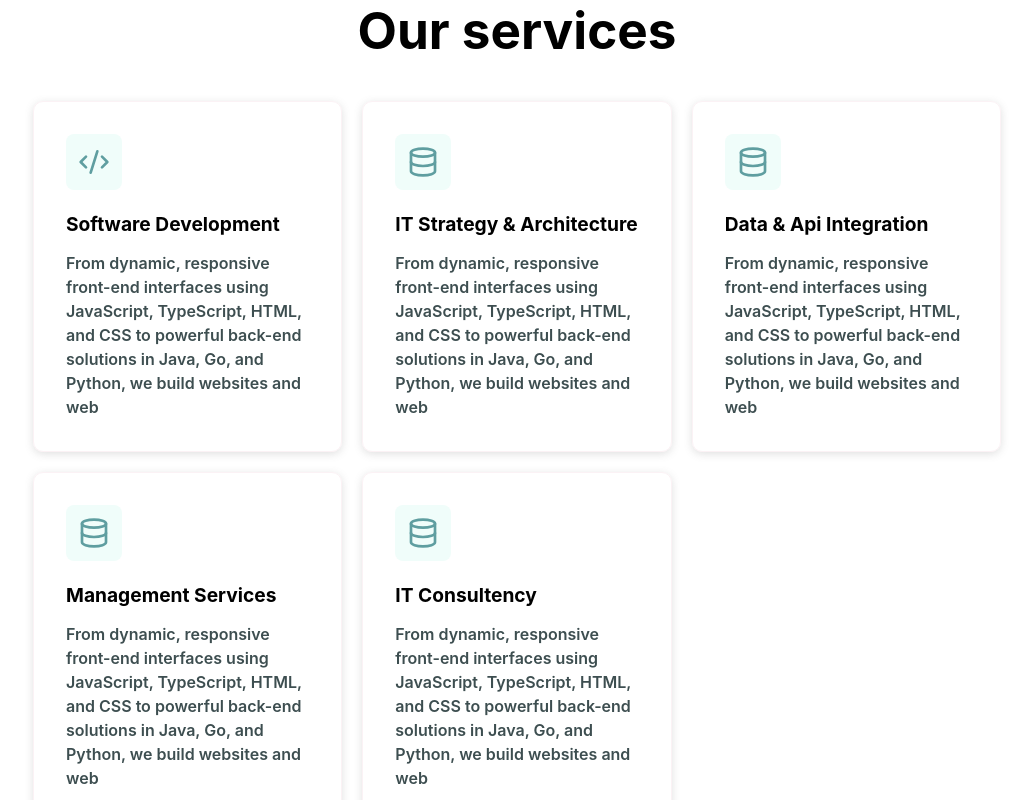
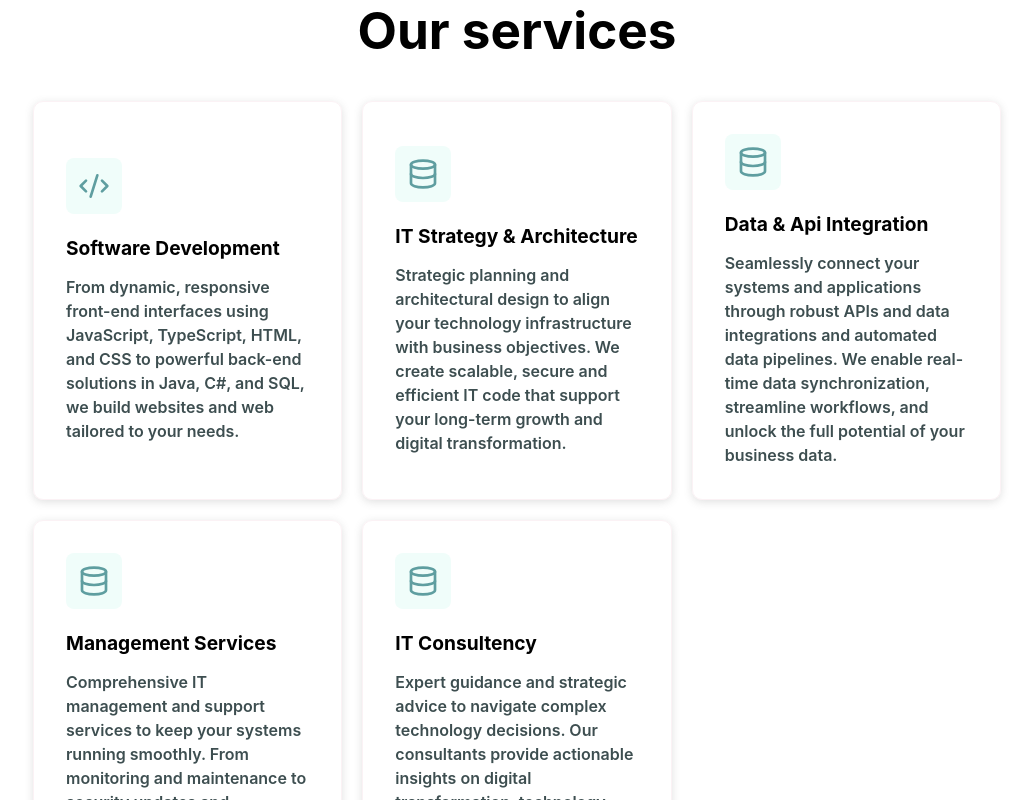
Before and after one commit to Semax-solutions/business-website, a React (Vite) app in the folder SemaxWeb/: page / in a window 1280 px wide. Shown: the part 920-1720 px from the top of the page, without its empty margins (123-1156 px from the left). Built offline with nearby package versions, Linux system fonts and the light colour scheme.

Commit message:
Added text for cards not sure yet.

```diff
--- a/SemaxWeb/src/view/page/HomePage.tsx
+++ b/SemaxWeb/src/view/page/HomePage.tsx
@@ -30,12 +30,11 @@ const HomePage = () => {
                 <div className={classes.container}>
                     <h1 style={{color: 'black'}}>Our services</h1>
                     <div className={classes.cardContainer}>
-                        <Card icon={<CodeIcon />} title='Software Development' description='From dynamic, responsive front-end interfaces using JavaScript, TypeScript, HTML, and CSS to powerful back-end solutions in Java, Go, and Python, we build websites and web'/>
-                        <Card icon={<DbIcon />} title='IT Strategy & Architecture' description='From dynamic, responsive front-end interfaces using JavaScript, TypeScript, HTML, and CSS to powerful back-end solutions in Java, Go, and Python, we build websites and web'/>
-                        {/* <Card icon={<DbIcon />} title='Data' description='From dynamic, responsive front-end interfaces using JavaScript, TypeScript, HTML, and CSS to powerful back-end solutions in Java, Go, and Python, we build websites and web'/> */}
-                        <Card icon={<DbIcon />} title='Data & Api Integration' description='From dynamic, responsive front-end interfaces using JavaScript, TypeScript, HTML, and CSS to powerful back-end solutions in Java, Go, and Python, we build websites and web'/>
-                        <Card icon={<DbIcon />} title='Management Services' description='From dynamic, responsive front-end interfaces using JavaScript, TypeScript, HTML, and CSS to powerful back-end solutions in Java, Go, and Python, we build websites and web'/>
-                        <Card icon={<DbIcon />} title='IT Consultency' description='From dynamic, responsive front-end interfaces using JavaScript, TypeScript, HTML, and CSS to powerful back-end solutions in Java, Go, and Python, we build websites and web'/>
+                        <Card icon={<CodeIcon />} title='Software Development' description='From dynamic, responsive front-end interfaces using JavaScript, TypeScript, HTML, and CSS to powerful back-end solutions in Java, C#, and SQL, we build websites and web tailored to your needs.'/>
+                        <Card icon={<DbIcon />} title='IT Strategy & Architecture' description='Strategic planning and architectural design to align your technology infrastructure with business objectives. We create scalable, secure and efficient IT code that support your long-term growth and digital transformation.'/>
+                        <Card icon={<DbIcon />} title='Data & Api Integration' description='Seamlessly connect your systems and applications through robust APIs and data integrations and automated data pipelines. We enable real-time data synchronization, streamline workflows, and unlock the full potential of your business data.'/>
+                        <Card icon={<DbIcon />} title='Management Services' description='Comprehensive IT management and support services to keep your systems running smoothly. From monitoring and maintenance to security updates and performance optimization, we ensure your technology infrastructure operates at peak efficiency.'/>
+                        <Card icon={<DbIcon />} title='IT Consultency' description='Expert guidance and strategic advice to navigate complex technology decisions. Our consultants provide actionable insights on digital transformation, technology selection, security best practices, and optimization strategies to drive business success.'/>
                     </div>
                 </div>
             </section>
```
